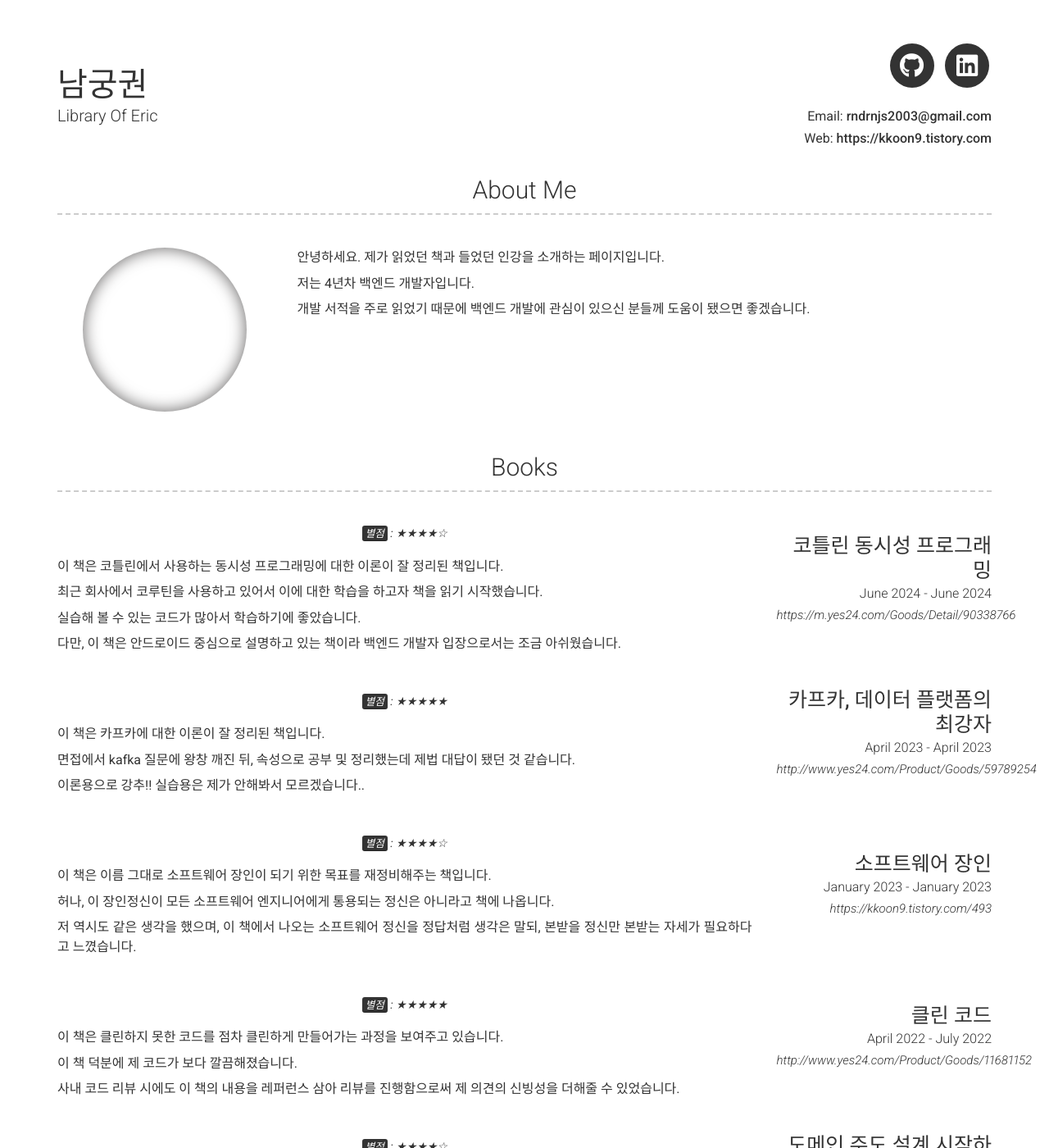
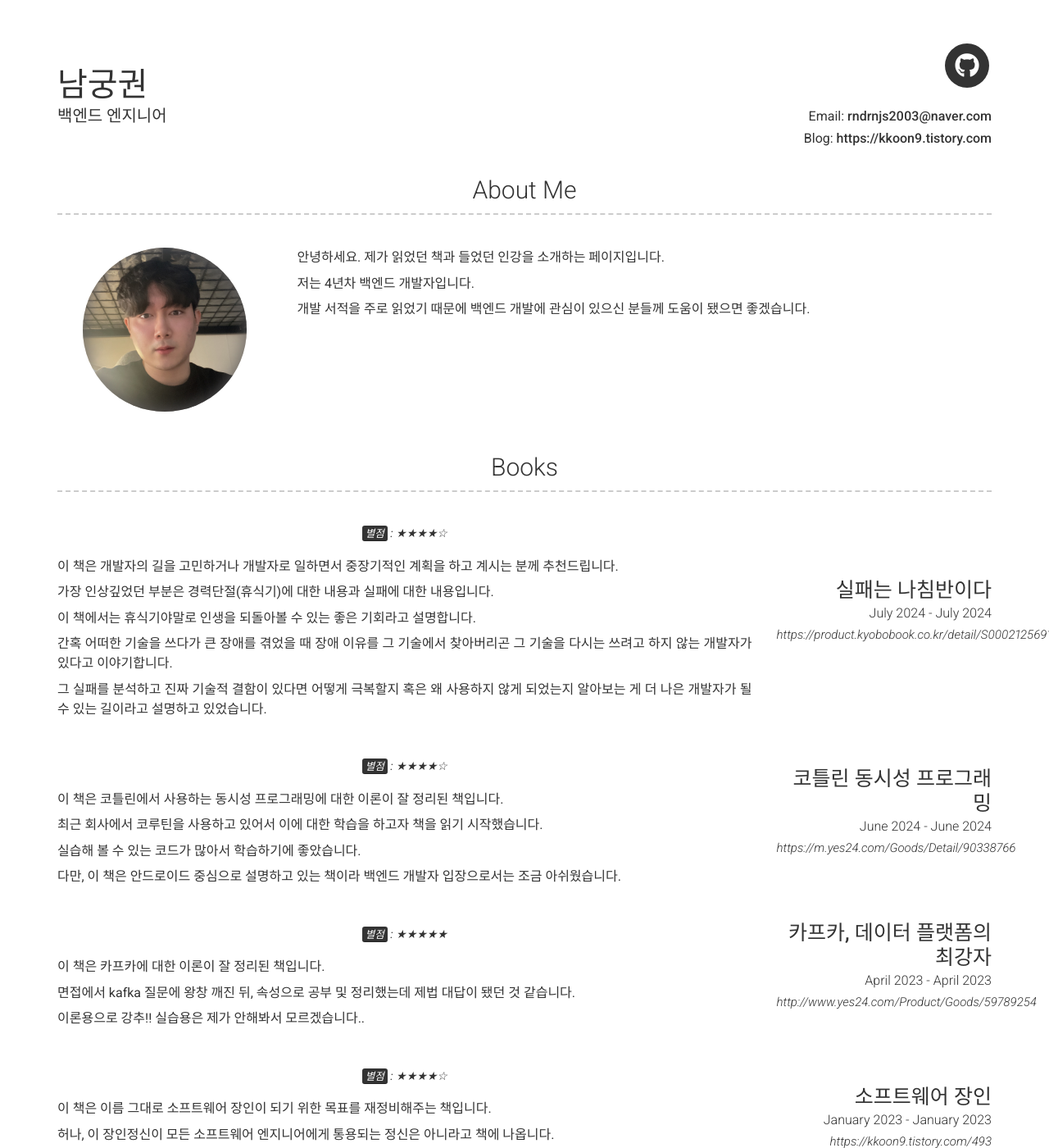
Before and after one commit to kkoon9/kkoon9.github.io, a Jekyll site: the page built from index.md, in a window 1280 px wide and 1400 px high. Shown: the whole window at 82% size. Built offline with Jekyll 4.4.1, drawn with Linux system fonts in a browser that asks for light colours; nearby versions of some CDN libraries; some of the changed text lies outside the part shown.

Commit message:
feat: 실패는 나침반이다 추가
Signed-off-by: kkoon9 <rndrnjs2003@gmail.com>

```diff
--- a/_config.yml
+++ b/_config.yml
@@ -7,8 +7,8 @@ version: 2
 
 # Personal info
 name: 남궁권
-title: Library Of Eric
-email: rndrnjs2003@gmail.com
+title: 백엔드 엔지니어
+email: rndrnjs2003@naver.com
 website: https://kkoon9.tistory.com
 
 # Dark Mode (true/false/never)
@@ -16,7 +16,6 @@ darkmode: false
 
 # Social links
 github_username: kkoon9
-linkedin_username: nam-koong-kwon-7a320317a
 
 # Additional icon links
 # additional_links:
@@ -32,18 +31,34 @@ linkedin_username: nam-koong-kwon-7a320317a
 
 # About Section
 #about_title: About Me (Use this to override about section title)
-about_profile_image: kkoon9.jpeg
+about_profile_image: images/kkoon9.jpeg
 about_content: |
   안녕하세요. 제가 읽었던 책과 들었던 인강을 소개하는 페이지입니다.
 
   저는 4년차 백엔드 개발자입니다.
 
-  개발 서적을 주로 읽었기 때문에 백엔드 개발에 관심이 있으신 분들께 도움이 됐으면 좋겠습니다.
+    개발 서적을 주로 읽었기 때문에 백엔드 개발에 관심이 있으신 분들께 도움이 됐으면 좋겠습니다.
 
 content:
   - title: Books
     layout: list
     content:
+      - layout: right
+        title: 실패는 나침반이다
+        caption: July 2024 - July 2024
+        link: https://product.kyobobook.co.kr/detail/S000212569197
+        quote: >
+          <mark>별점</mark> : ★★★★☆
+        description: |
+          이 책은 개발자의 길을 고민하거나 개발자로 일하면서 중장기적인 계획을 하고 계시는 분께 추천드립니다.
+
+          가장 인상깊었던 부분은 경력단절(휴식기)에 대한 내용과 실패에 대한 내용입니다.
+
+          이 책에서는 휴식기야말로 인생을 되돌아볼 수 있는 좋은 기회라고 설명합니다.
+
+          간혹 어떠한 기술을 쓰다가 큰 장애를 겪었을 때 장애 이유를 그 기술에서 찾아버리곤 그 기술을 다시는 쓰려고 하지 않는 개발자가 있다고 이야기합니다.
+
+          그 실패를 분석하고 진짜 기술적 결함이 있다면 어떻게 극복할지 혹은 왜 사용하지 않게 되었는지 알아보는 게 더 나은 개발자가 될 수 있는 길이라고 설명하고 있었습니다.
       - layout: right
         title: 코틀린 동시성 프로그래밍
         caption: June 2024 - June 2024
--- a/_includes/header.html
+++ b/_includes/header.html
@@ -118,7 +118,7 @@
       {%- endif -%}
       {%- if site.website -%}
         <p>
-          {{ site.website_title | default: "Web" }}: {% include a.html href=site.website %}{{ site.website | escape }}</a>
+          {{ site.website_title | default: "Blog" }}: {% include a.html href=site.website %}{{ site.website | escape }}</a>
         </p>
       {%- endif -%}
     </div>
```
